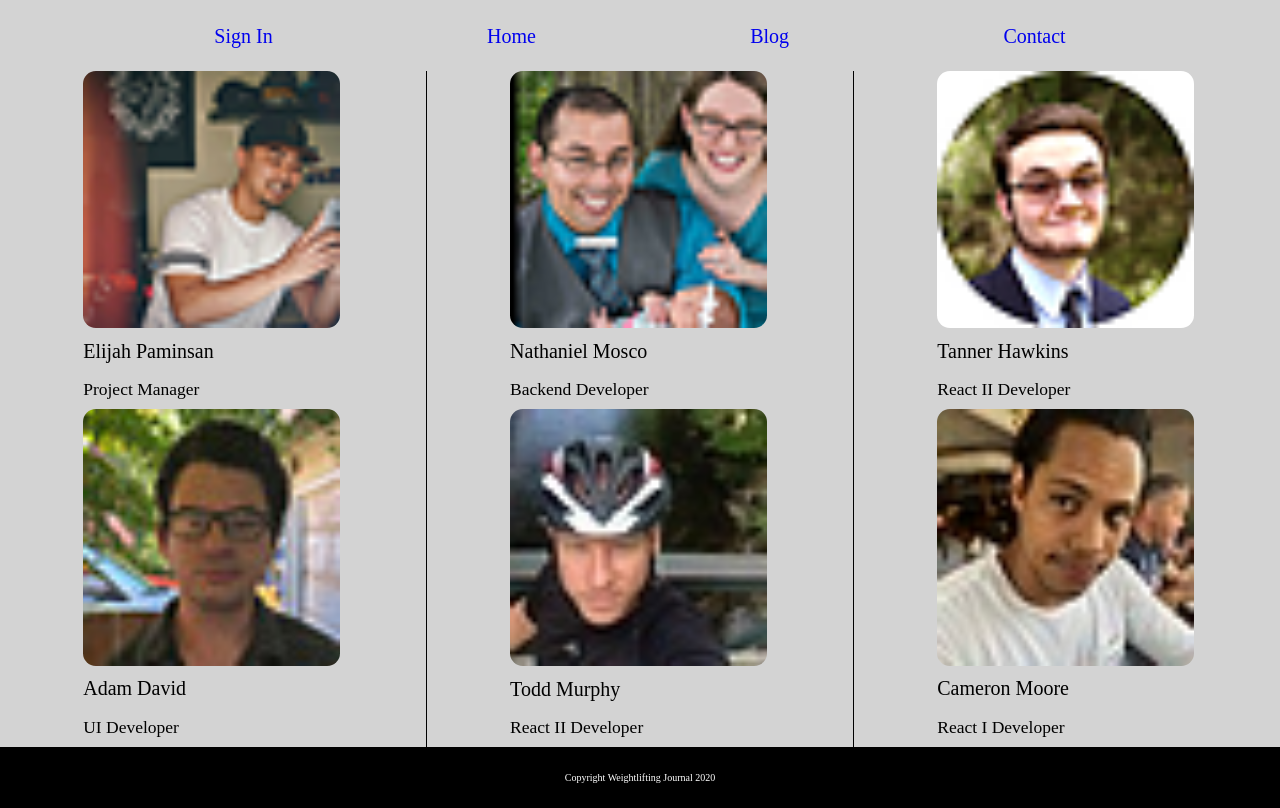
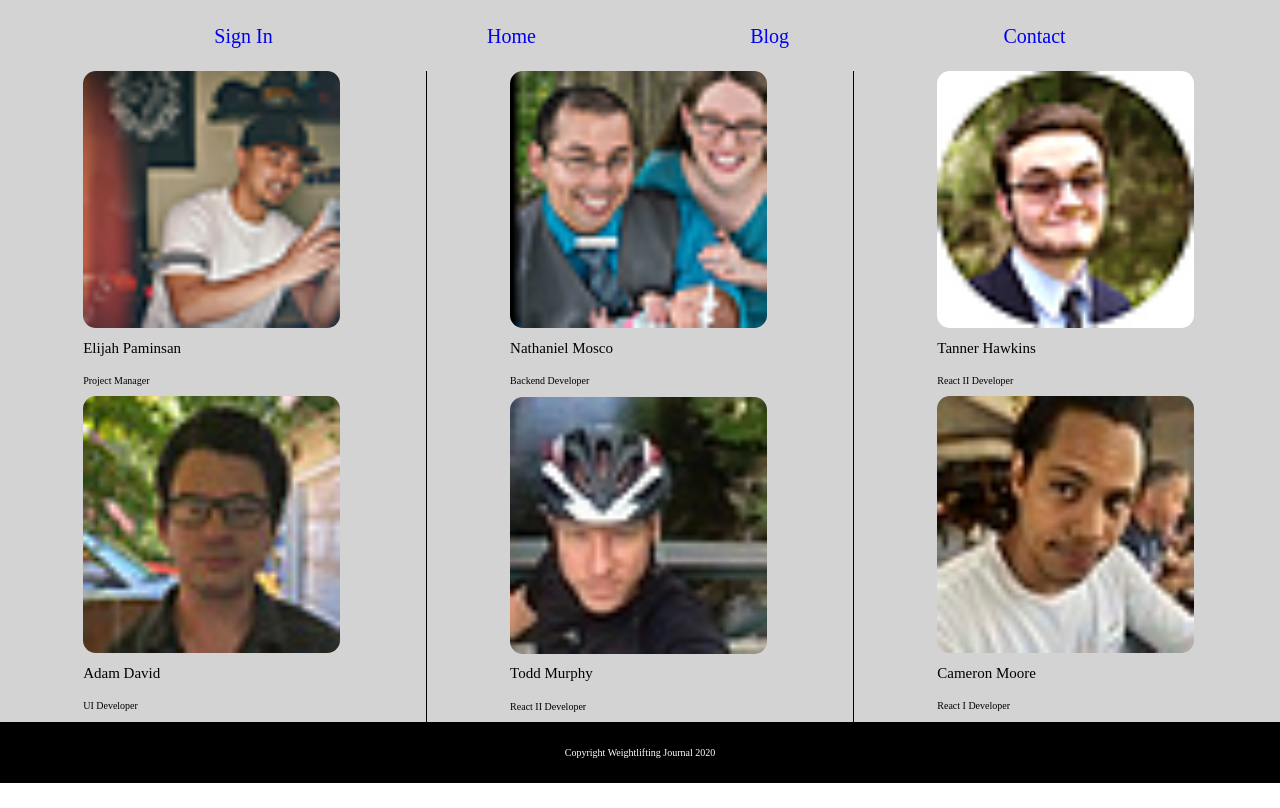
Before and after one commit to wildcard329/ui, a plain HTML site: page about.html in a window 1280 px wide. Drawn offline with Linux system fonts and the light colour scheme.

Commit message:
undid changes

```diff
--- a/less/home-page.less
+++ b/less/home-page.less
@@ -121,12 +121,6 @@
 }
 #team {
     display: flex;
-    h3 {
-        font-size: 2rem;
-    }
-    p {
-        font-size: 1.75rem;
-    }
     @media @mobile {
         display: inline;
     }
```
Also changed, not shown: css/index.css.
